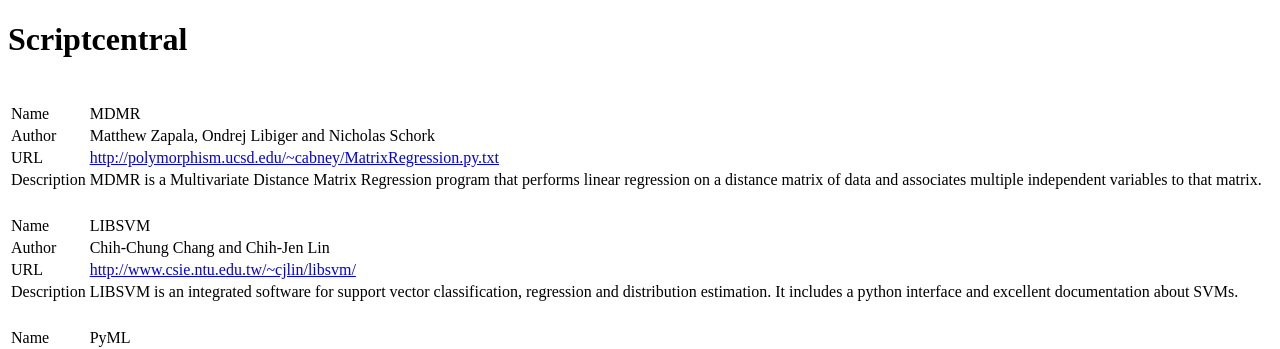
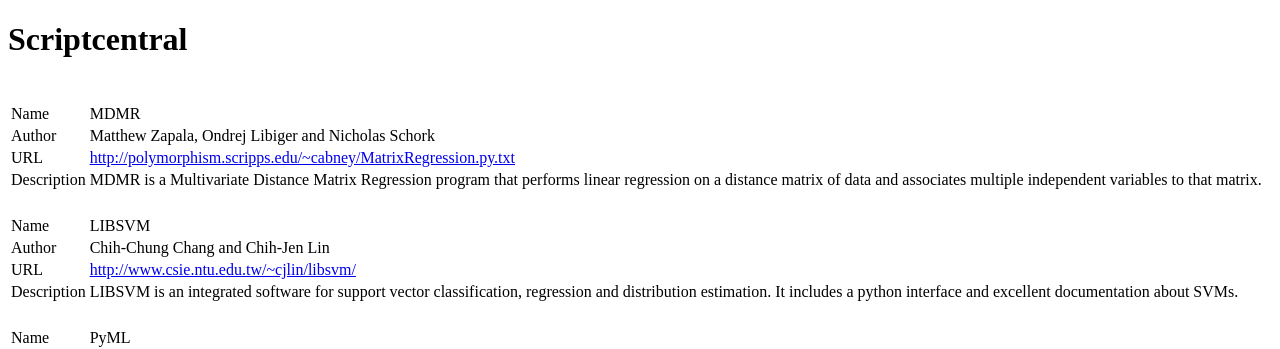
Before and after one commit to biopython/biopython.github.io, a Jekyll site: the page built from wiki/Scriptcentral.md, in a window 1280 px wide and 900 px high. Shown: the top 349 px of the window. Built offline with Jekyll 4.4.1, drawn with Linux system fonts in a browser that asks for light colours; part of the change alters nothing that is shown.

Commit message:
Change to wiki page

```diff
--- a/wiki/Scriptcentral.md
+++ b/wiki/Scriptcentral.md
@@ -8,7 +8,7 @@ layout: wiki
 |-------------|--------------------------------------------------------------------------------------------------------------------------------------------------------------------------------------|
 | Name        | MDMR                                                                                                                                                                                 |
 | Author      | Matthew Zapala, Ondrej Libiger and Nicholas Schork                                                                                                                                   |
-| URL         | <http://polymorphism.ucsd.edu/~cabney/MatrixRegression.py.txt>                                                                                                                       |
+| URL         | <http://polymorphism.scripps.edu/~cabney/MatrixRegression.py.txt>                                                                                                                    |
 | Description | MDMR is a Multivariate Distance Matrix Regression program that performs linear regression on a distance matrix of data and associates multiple independent variables to that matrix. |
 
 |             |                                                                                                                                                                                    |
```
Also changed, not shown: 1 other file.
